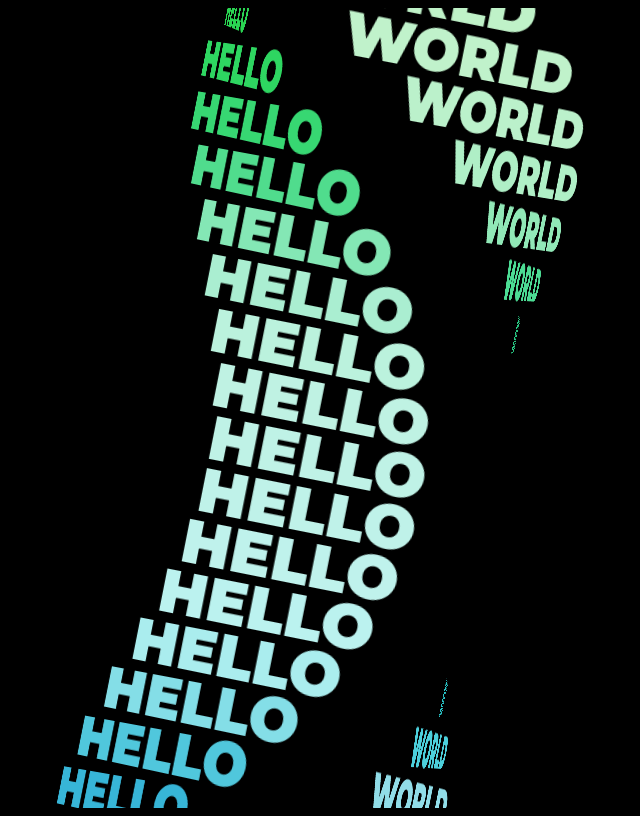
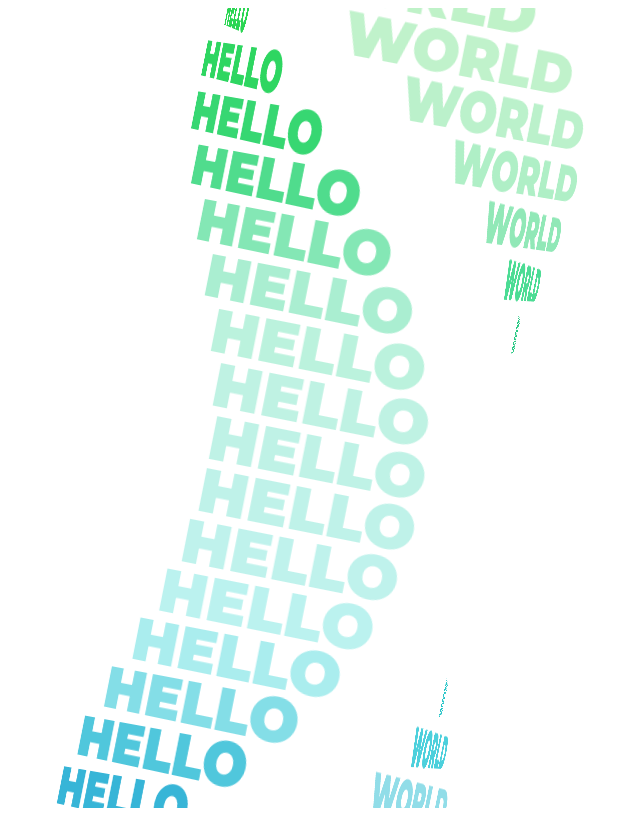
Before and after one commit to otabek1980/code-driven-animation, a plain HTML site: page index.html in a window 1280 px wide. Shown: the whole page, without its empty margins (316-956 px from the left). Drawn offline with nearby package versions, Linux system fonts and the light colour scheme.

Commit message:
Update style.css

```diff
--- a/style.css
+++ b/style.css
@@ -5,8 +5,8 @@ html, body {
   font-optical-sizing: auto;
   font-weight: 900;
   font-style: normal;
-  background:#000;
-  overflow:hidden;
+  background: white;
+  overflow: hidden;
 }
 
 body, pov {
```
